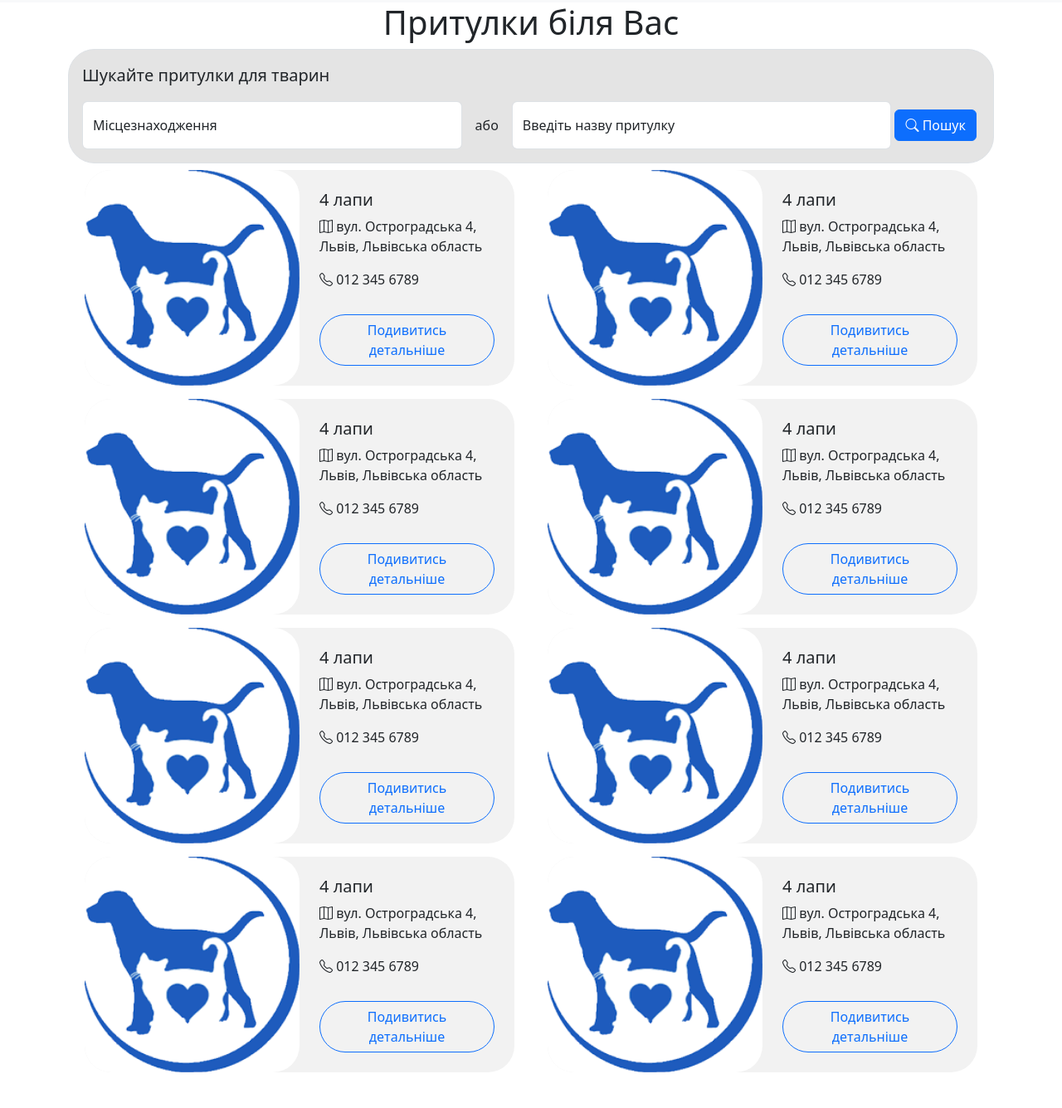
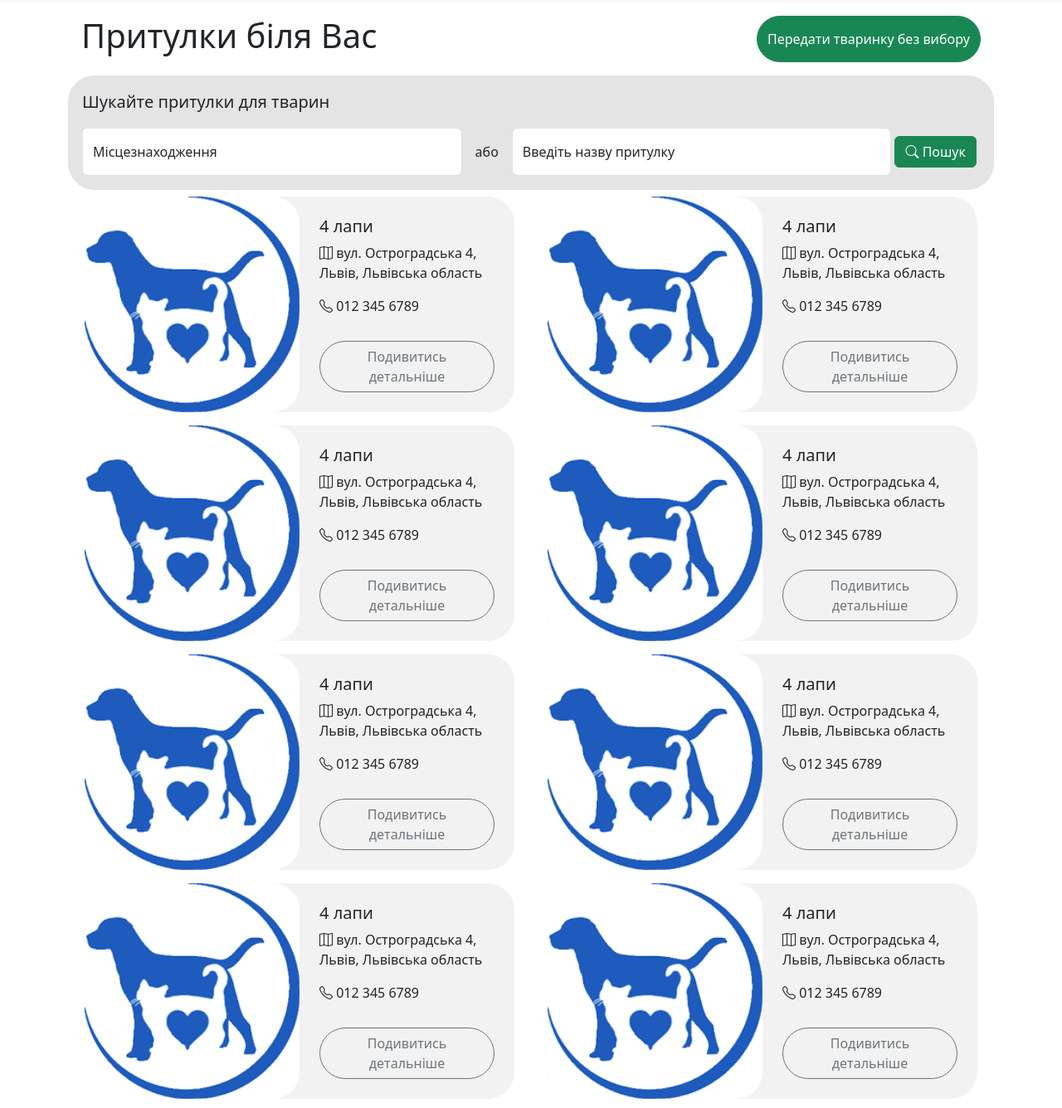
Before and after one commit to thehaipe/thehaipe.github.io, a plain HTML site: page shelters.html in a window 1280 px wide. Shown: the part 93-1429 px from the top of the page at 83% size. Drawn offline with nearby package versions, Linux system fonts and the light colour scheme.

Commit message:
Modifications

```diff
--- a/shelters.html
+++ b/shelters.html
@@ -41,7 +41,10 @@
             </div>
         </nav>
         <main class="container">
-            <h1 class="text-center">Притулки біля Вас</h1>
+            <div class="d-flex justify-content-between p-3">
+                <h1 class="text-center">Притулки біля Вас</h1>
+                <button class="btn btn-success rounded-pill">Передати тваринку без вибору</button>
+            </div>
             <div class="rounded-5 border p-3" style="background-color: #BCBCBC66;">
                 <p class="fs-5">Шукайте притулки для тварин</p>
                 <form class="d-flex flex-wrap flex-lg-nowrap align-items-center">
@@ -55,7 +58,7 @@
                         <input type="text" class="form-control" id="nameInput" placeholder="4 лапи">
                         <label for="nameInput">Введіть назву притулку</label>
                     </div>
-                    <button class="btn btn-primary d-block m-1"><i class="bi bi-search"></i> Пошук</button>
+                    <button class="btn btn-success d-block m-1"><i class="bi bi-search"></i> Пошук</button>
                 </form>
             </div>
             <div class="container">
@@ -73,7 +76,7 @@
                                     <p><i class="bi bi-telephone"></i> 012 345 6789</p>
                                 </div>
                                 <a href="/shelter.html"
-                                    class="stretched-link btn btn-outline-primary d-block w-100 rounded-pill">Подивитись
+                                    class="stretched-link btn btn-outline-secondary d-block w-100 rounded-pill">Подивитись
                                     детальніше</a>
                             </div>
                         </div>
@@ -91,7 +94,7 @@
                                     <p><i class="bi bi-telephone"></i> 012 345 6789</p>
                                 </div>
                                 <a href="/shelter.html"
-                                    class="stretched-link btn btn-outline-primary d-block w-100 rounded-pill">Подивитись
+                                    class="stretched-link btn btn-outline-secondary d-block w-100 rounded-pill">Подивитись
                                     детальніше</a>
                             </div>
                         </div>
@@ -109,7 +112,7 @@
                                     <p><i class="bi bi-telephone"></i> 012 345 6789</p>
                                 </div>
                                 <a href="/shelter.html"
-                                    class="stretched-link btn btn-outline-primary d-block w-100 rounded-pill">Подивитись
+                                    class="stretched-link btn btn-outline-secondary d-block w-100 rounded-pill">Подивитись
                                     детальніше</a>
                             </div>
                         </div>
@@ -127,7 +130,7 @@
                                     <p><i class="bi bi-telephone"></i> 012 345 6789</p>
                                 </div>
                                 <a href="/shelter.html"
-                                    class="stretched-link btn btn-outline-primary d-block w-100 rounded-pill">Подивитись
+                                    class="stretched-link btn btn-outline-secondary d-block w-100 rounded-pill">Подивитись
                                     детальніше</a>
                             </div>
                         </div>
@@ -145,7 +148,7 @@
                                     <p><i class="bi bi-telephone"></i> 012 345 6789</p>
                                 </div>
                                 <a href="/shelter.html"
-                                    class="stretched-link btn btn-outline-primary d-block w-100 rounded-pill">Подивитись
+                                    class="stretched-link btn btn-outline-secondary d-block w-100 rounded-pill">Подивитись
                                     детальніше</a>
                             </div>
                         </div>
@@ -163,7 +166,7 @@
                                     <p><i class="bi bi-telephone"></i> 012 345 6789</p>
                                 </div>
                                 <a href="/shelter.html"
-                                    class="stretched-link btn btn-outline-primary d-block w-100 rounded-pill">Подивитись
+                                    class="stretched-link btn btn-outline-secondary d-block w-100 rounded-pill">Подивитись
                                     детальніше</a>
                             </div>
                         </div>
@@ -181,7 +184,7 @@
                                     <p><i class="bi bi-telephone"></i> 012 345 6789</p>
                                 </div>
                                 <a href="/shelter.html"
-                                    class="stretched-link btn btn-outline-primary d-block w-100 rounded-pill">Подивитись
+                                    class="stretched-link btn btn-outline-secondary d-block w-100 rounded-pill">Подивитись
                                     детальніше</a>
                             </div>
                         </div>
@@ -199,7 +202,7 @@
                                     <p><i class="bi bi-telephone"></i> 012 345 6789</p>
                                 </div>
                                 <a href="/shelter.html"
-                                    class="stretched-link btn btn-outline-primary d-block w-100 rounded-pill">Подивитись
+                                    class="stretched-link btn btn-outline-secondary d-block w-100 rounded-pill">Подивитись
                                     детальніше</a>
                             </div>
                         </div>
```
